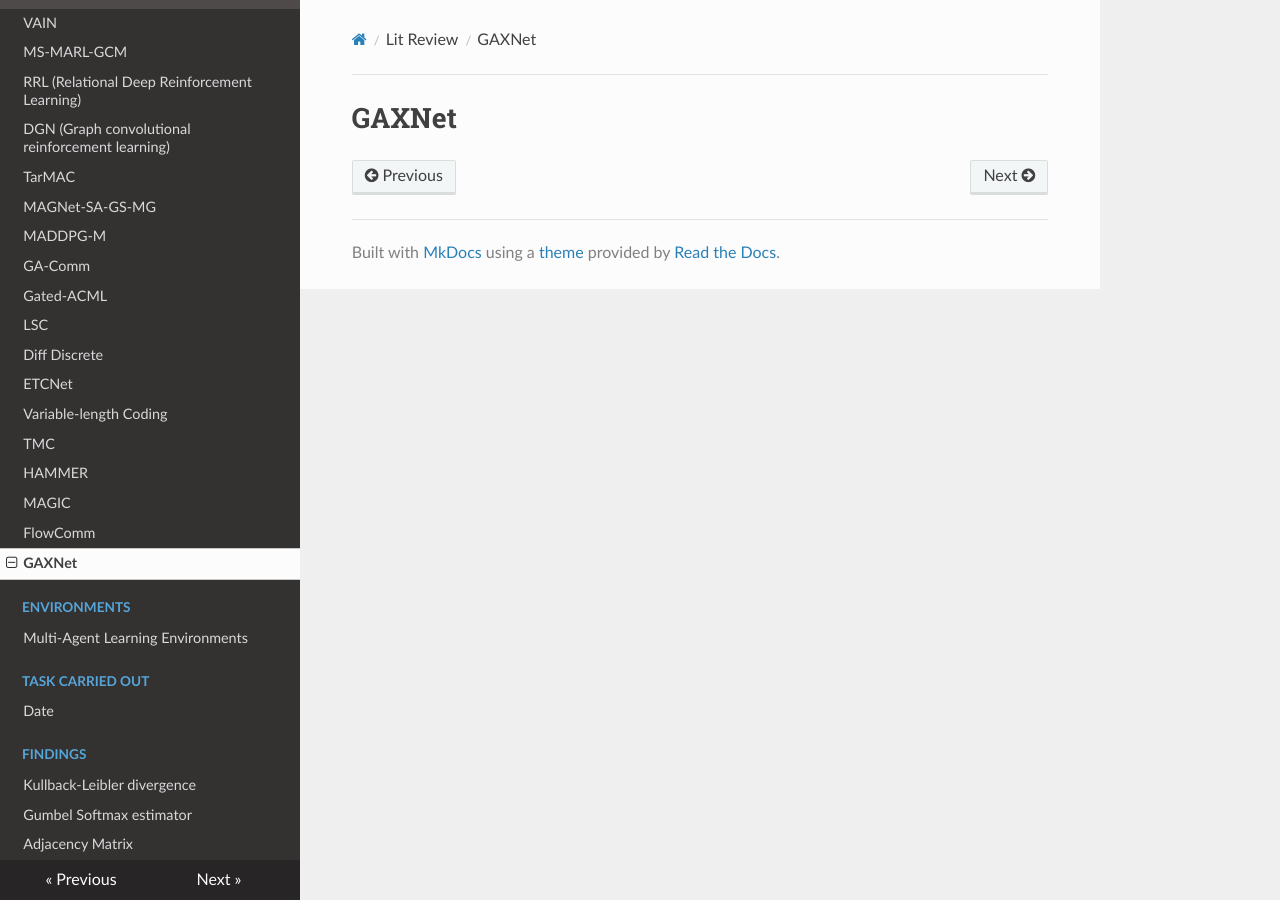
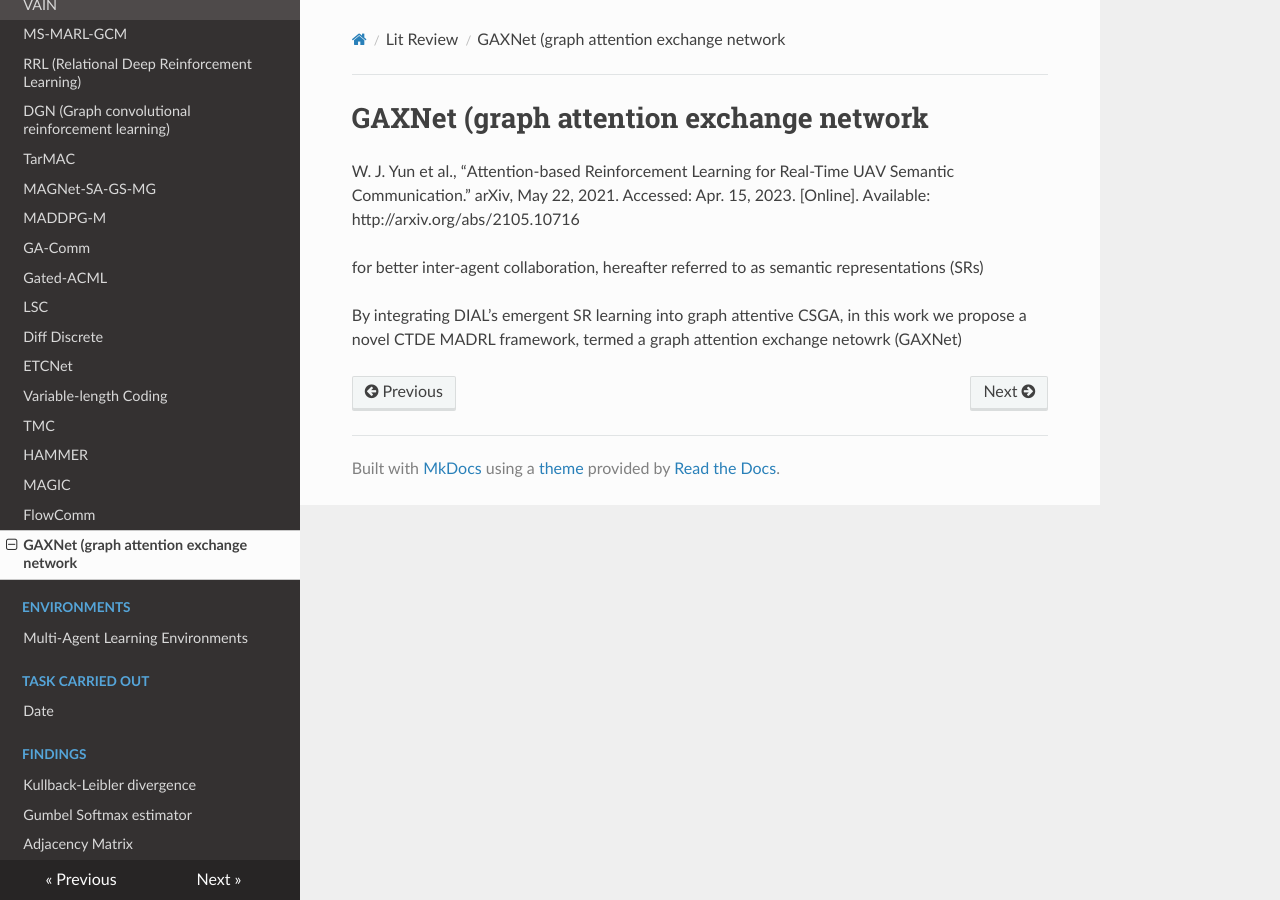
Before and after one commit to hasithz/CommRL_docs, an MkDocs documentation site: the page built from docs/Literature_Reviews/GAXNet.md, in a window 1280 px wide. Built offline with MkDocs 1.6.1, drawn with Linux system fonts in a browser that asks for light colours; nearby versions of some CDN libraries.

Commit message:
gaxnet updateddddddddd

```diff
--- a/docs/Literature_Reviews/GAXNet.md
+++ b/docs/Literature_Reviews/GAXNet.md
@@ -1 +1,8 @@
-# GAXNet
+# GAXNet (graph attention exchange network
+
+W. J. Yun et al., “Attention-based Reinforcement Learning for Real-Time UAV Semantic Communication.” arXiv, May 22, 2021. Accessed: Apr. 15, 2023. [Online]. Available: http://arxiv.org/abs/2105.10716
+
+
+for better inter-agent collaboration, hereafter referred to as semantic representations (SRs)
+
+By integrating DIAL’s emergent SR learning into graph attentive CSGA, in this work we propose a novel CTDE MADRL framework, termed a graph attention exchange netowrk (GAXNet)
```
